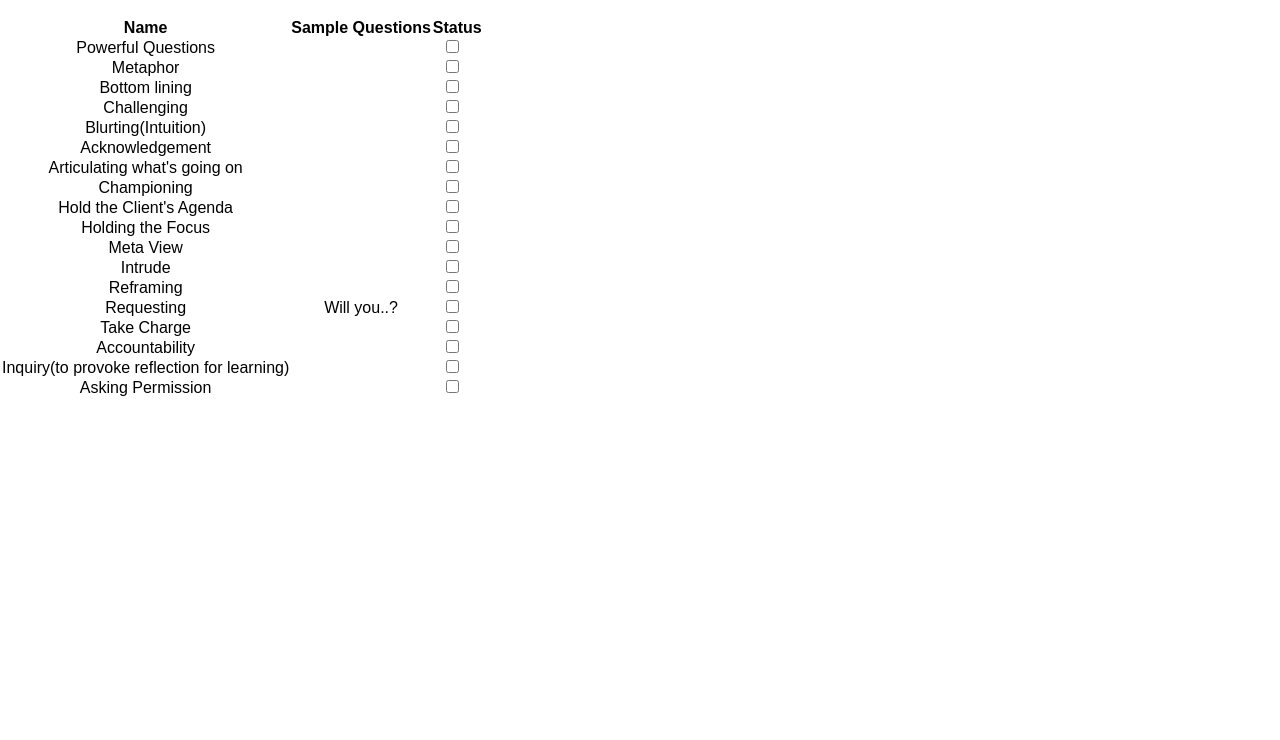
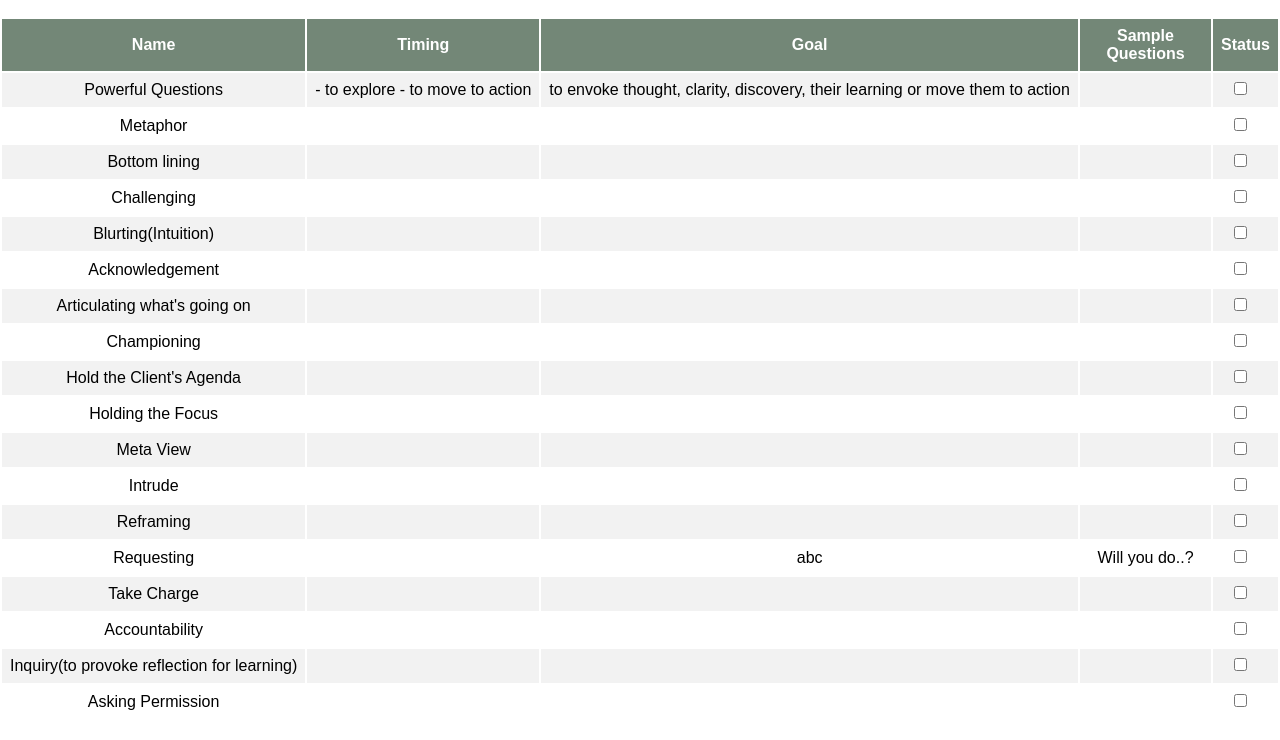
Before and after one commit to bonniepan02/coaching-tools, a plain HTML site: page index.html in a window 1280 px wide. Shown: the part 60-800 px from the top of the page. Drawn offline with nearby package versions, Linux system fonts and the light colour scheme.

Commit message:
trying to get markdown working

```diff
--- a/assets/script.js
+++ b/assets/script.js
@@ -1,44 +1,145 @@
 document.addEventListener("DOMContentLoaded", function () {
   let itemsData = JSON.parse(localStorage.getItem("itemsData")) || [
-        { name: "Powerful Questions", questions: "", status: false },
-        { name: "Metaphor", questions: "", status: false , status: false },
-        { name: "Bottom lining", questions: "", status: false , status: false },
-        { name: "Challenging", questions: "" , status: false },
-        { name: "Blurting(Intuition)", questions: "" , status: false },
-        { name: "Acknowledgement", questions: "" , status: false },
-        { name: "Articulating what's going on", questions: "" , status: false },
-        { name: "Championing", questions: "" , status: false },
-        { name: "Hold the Client's Agenda", questions: "" , status: false },
-        { name: "Holding the Focus", questions: "" , status: false },
-        { name: "Meta View", questions: "" , status: false },
-        { name: "Intrude", questions: "" , status: false },
-        { name: "Reframing", questions: "" , status: false },
-        { name: "Requesting", questions: "Will you..?" , status: false },
-        { name: "Take Charge", questions: "" , status: false },
-        { name: "Accountability", questions: "" , status: false },
-        { name: "Inquiry(to provoke reflection for learning)", questions: "" , status: false },
-        { name: "Asking Permission", questions: "" , status: false },
+    {
+      name: "Powerful Questions",
+      timing: "- to explore\n - to move to action",
+      goal: "to envoke thought, clarity, discovery, their learning or move them to action",
+      questions: "",
+      status: false,
+    },
+    {
+      name: "Metaphor",
+      timing: "",
+      goal: "",
+      questions: "",
+      status: false,
+    },
+    {
+      name: "Bottom lining",
+      timing: "",
+      goal: "",
+      questions: "",
+      status: false,
+    },
+    {
+      name: "Challenging",
+      timing: "",
+      goal: "",
+      questions: "",
+      status: false,
+    },
+    {
+      name: "Blurting(Intuition)",
+      timing: "",
+      goal: "",
+      questions: "",
+      status: false,
+    },
+    {
+      name: "Acknowledgement",
+      timing: "",
+      goal: "",
+      questions: "",
+      status: false,
+    },
+    {
+      name: "Articulating what's going on",
+      timing: "",
+      goal: "",
+      questions: "",
+      status: false,
+    },
+    {
+      name: "Championing",
+      timing: "",
+      goal: "",
+      questions: "",
+      status: false,
+    },
+    {
+      name: "Hold the Client's Agenda",
+      timing: "",
+      goal: "",
+      questions: "",
+      status: false,
+    },
+    {
+      name: "Holding the Focus",
+      timing: "",
+      goal: "",
+      questions: "",
+      status: false,
+    },
+    { name: "Meta View", timing: "", goal: "", questions: "", status: false },
+    { name: "Intrude", timing: "", goal: "", questions: "", status: false },
+    { name: "Reframing", timing: "", goal: "", questions: "", status: false },
+    {
+      name: "Requesting",
+      timing: "",
+      goal: "abc",
+      questions: "Will you do..?",
+      status: false,
+    },
+    {
+      name: "Take Charge",
+      timing: "",
+      goal: "",
+      questions: "",
+      status: false,
+    },
+    {
+      name: "Accountability",
+      timing: "",
+      goal: "",
+      questions: "",
+      status: false,
+    },
+    {
+      name: "Inquiry(to provoke reflection for learning)",
+      timing: "",
+      goal: "",
+      questions: "",
+      status: false,
+    },
+    {
+      name: "Asking Permission",
+      timing: "",
+      goal: "",
+      questions: "",
+      status: false,
+    },
   ];
-
-    // Get a reference to the table body
-    const tableBody = document.querySelector("#itemsTable tbody");
 
   // Function to update the item's status in the data and Local Storage
   function updateStatus(itemId, status) {
     itemsData[itemId].status = status;
     localStorage.setItem("itemsData", JSON.stringify(itemsData));
   }
+  // Function to render Markdown into HTML
+  function renderMarkdown(text) {
+    if (typeof marked === "function") {
+      // Check if marked is available
+      return marked(text);
+    } else {
+      console.error("The 'marked' library is not available.");
+      return text; // Fallback to plain text
+    }
+  }
+  // Get a reference to the table body
+  const tableBody = document.querySelector("#itemsTable tbody");
 
   // Load or create initial data from Local Storage
-    const storedData = localStorage.getItem("itemsData");
-    if (!storedData) {
-        localStorage.setItem("itemsData", JSON.stringify(itemsData));
-    }
+  if (Array.isArray(itemsData) && itemsData.length > 0) {
+    // The data is a non-empty array
+    // You can safely work with itemsData
+    console.log("Data is not an empty list:", itemsData);
 
     // Iterate through the data and create table rows
-    itemsData.forEach(function (item) {
+    itemsData.forEach(function (item, index) {
       const row = document.createElement("tr");
       const itemNameCell = document.createElement("td");
+      const timingCell = document.createElement("td");
+      const goalCell = document.createElement("td");
       const questionCell = document.createElement("td");
       const statusCell = document.createElement("td");
 
@@ -47,7 +148,14 @@ document.addEventListener("DOMContentLoaded", function () {
       checkbox.checked = item.status;
 
       itemNameCell.textContent = item.name;
+      timingCell.textContent = item.timing;
+      goalCell.textContent = item.goal;
       questionCell.textContent = item.questions;
+
+      timingCell.innerHTML = renderMarkdown(item.timing);
+      // Add the data-render-markdown attribute
+      timingCell.setAttribute("data-render-markdown", "true");
+
       statusCell.appendChild(checkbox);
 
       // Add event listener to checkbox for status updates
@@ -56,9 +164,14 @@ document.addEventListener("DOMContentLoaded", function () {
       });
 
       row.appendChild(itemNameCell);
+      row.appendChild(timingCell);
+      row.appendChild(goalCell);
       row.appendChild(questionCell);
       row.appendChild(statusCell);
 
       tableBody.appendChild(row);
     });
+  } else {
+    console.log("Data is empty or not a list.");
+  }
 });
--- a/assets/styles.css
+++ b/assets/styles.css
@@ -26,6 +26,32 @@ h1 {
     margin: 10px 0;
 }
 
+/* Apply styles to the table headers (th elements) */
+th {
+    background-color: #738777;
+    /* Header background color */
+    color: #fff;
+    padding: 8px;
+    /* Header text color */
+    font-weight: bold;
+    /* Bold text */
+}
+
+/* Apply styles to the table data cells (td elements) */
+td {
+    text-align: center;
+    /* Center text in cells */
+    padding: 8px;
+    /* Add padding to cells for spacing */
+    white-space: nowrap;
+    /* Prevent text from wrapping */
+}
+
+/* Style the odd rows with a background color */
+tr:nth-child(odd) {
+    background-color: #f2f2f2;
+}
+
 input[type="checkbox"] {
     margin-right: 10px;
 }
--- a/index.html
+++ b/index.html
@@ -5,6 +5,8 @@
     <meta name="viewport" content="width=device-width, initial-scale=1.0" />
     <link rel="stylesheet" href="./assets/styles.css" />
     <title>Coaching Skills Practice Checklist</title>
+    <!-- Include external JavaScript libraries -->
+    <script src="https://cdnjs.cloudflare.com/ajax/libs/marked/2.1.2/marked.min.js"></script>
   </head>
 
   <body>
@@ -13,12 +15,16 @@
       <thead>
         <tr>
           <th>Name</th>
+          <th>Timing</th>
+          <th>Goal</th>
           <th>Sample Questions</th>
           <th>Status</th>
         </tr>
       </thead>
       <tbody>
         <!-- Table rows will be added here -->
+        <!--<td>Bulleted List Example</td>
+                <td> - List item 1<br> - List item 2<br> - List item 3</td>-->
       </tbody>
     </table>
     <script src="./assets/script.js"></script>
```
Lines whose indentation alone changed are shown as unchanged.
